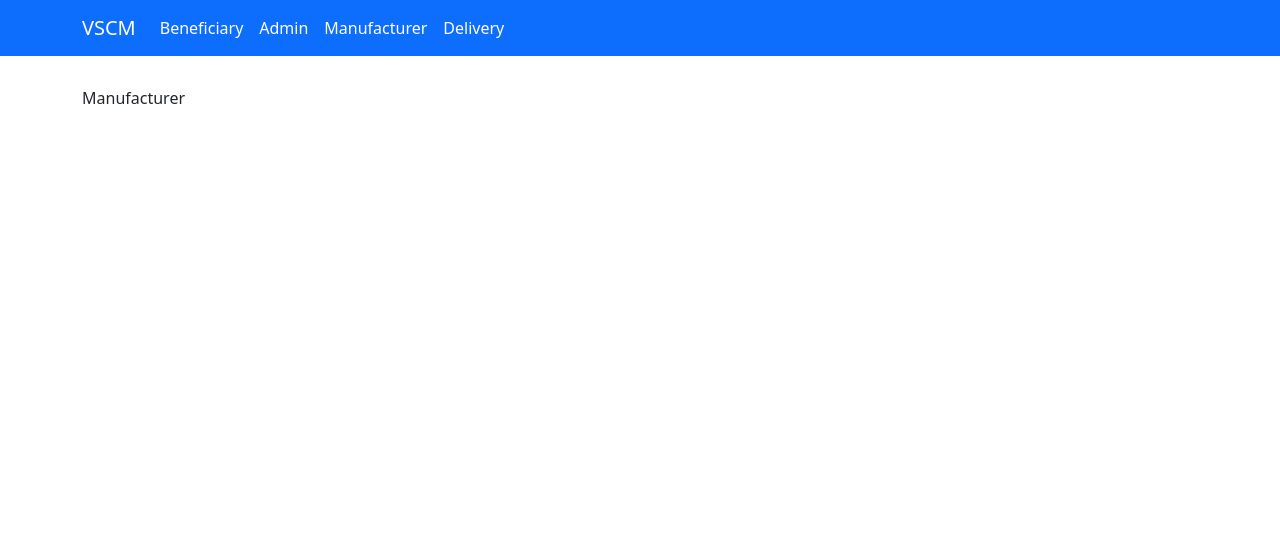
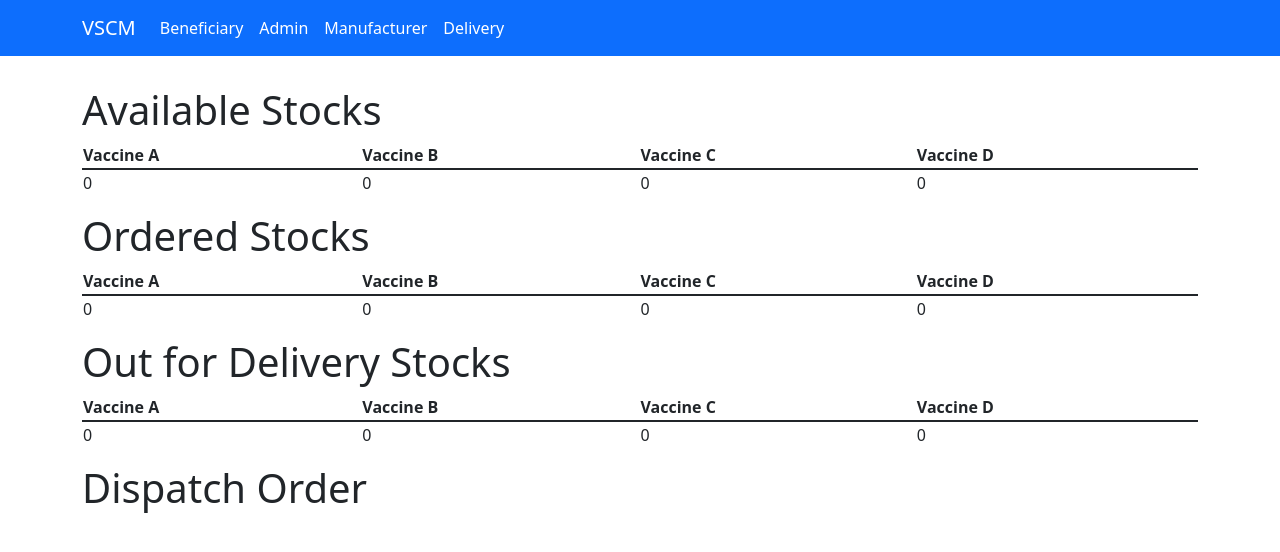
Before and after one commit to mdzaidalam52/VCSM-Blockchain, a React (Create React App) app in the folder client/: page /manufacturer in a window 1280 px wide. Shown: the top 552 px of the page. Built offline with nearby package versions, Linux system fonts and the light colour scheme.

Commit message:
Finalized UI of Admin

```diff
--- a/client/src/components/Admin/Admin.js
+++ b/client/src/components/Admin/Admin.js
@@ -1,34 +1,68 @@
-import React, {useState} from 'react'
-import { Button, Form,  } from 'react-bootstrap'
+import React, { useState } from 'react'
+import { Button, Form, Table } from 'react-bootstrap'
 
 function Admin() {
     const [signedIn, setSignedIn] = useState(false)
+    const [center, setCenter] = useState('')
+    const [availableStocks, setAvailableStocks] = useState({
+        1: 0,
+        2: 0,
+        3: 0,
+        4: 0,
+    })
+    const [orderedStocks, setOrderedStocks] = useState({
+        1: 0,
+        2: 0,
+        3: 0,
+        4: 0,
+    })
+    const [registeredStocks, setRegisteredStocks] = useState({})
 
-    const register = (e) => {
-        e.preventDefault()
-    }
+    const register = (e) => {}
 
-    const signIn = (e) => {
-        e.preventDefault()
+    const signIn = (e) => {}
+
+    const table = (data) => {
+        return (
+            <Table>
+                <tr>
+                    <th>Vaccine A</th>
+                    <th>Vaccine B</th>
+                    <th>Vaccine C</th>
+                    <th>Vaccine D</th>
+                </tr>
+                <tr>
+                    <td>{data['1']}</td>
+                    <td>{data['1']}</td>
+                    <td>{data['1']}</td>
+                    <td>{data['1']}</td>
+                </tr>
+            </Table>
+        )
     }
 
     const userProfile = () => {
         return (
             <>
                 <div>
-            <h1>Center No</h1>
+                    <h1>Center No: {center}</h1>
                     <h1>Available Stocks</h1>
+                    {table(availableStocks)}
                     <h1>Ordered Stocks</h1>
+                    {table(orderedStocks)}
+
+                    <h1>Registered Stocks</h1>
+
                     <h1>Vaccination Done</h1>
                     <Form.Group className='mb-3' controlId='formBasicPassword'>
                         <Form.Label>Aadhar Number</Form.Label>
                         <Form.Control
-                        onClick={e => console.log(e.target.value)}
+                            onClick={(e) => console.log(e.target.value)}
                             type='number'
-                        placeholder='Enter you Aadhar Number'
+                            placeholder='Enter Aadhar Number'
                         />
                     </Form.Group>
-                <Button onClick={e => register(e)} variant='primary'>
+                    <Button onClick={(e) => register(e)} variant='primary'>
                         Done
                     </Button>
                 </div>
@@ -48,7 +82,7 @@ function Admin() {
             </>
         )
     }
-    return <>{signedIn ? form() : userProfile()}</>
+    return <>{signedIn ? userProfile() : form()}</>
 }
 
 export default Admin
--- a/client/src/components/Beneficiary/Beneficiary.js
+++ b/client/src/components/Beneficiary/Beneficiary.js
@@ -5,8 +5,10 @@ import Form from 'react-bootstrap/Form'
 
 function Beneficiary() {
     const [aadhar, setAadhar] = useState('')
-    const [signedIn, setSignedIn] = useState(false)
+    const [signedIn, setSignedIn] = useState(true)
     const [msg, setMsg] = useState('')
+    const [adminChosen, setAdminChosen] = useState(false)
+    const [centerNumber, setCenterNumber] = useState(0)
 
     const register = (e) => {
         e.preventDefault()
@@ -18,21 +20,51 @@ function Beneficiary() {
         console.log('signin')
     }
 
+    const getInfoAdmin = (center) => {
+        console.log()
+    }
+
+    const changeCenterNumber = (e) => {
+        setCenterNumber(e.target.value)
+        console.log(centerNumber)
+    }
+
     const userProfile = () => {
         return (
             <Card className='text-center'>
-                <Card.Header>Beneficiary Page</Card.Header>
+                <Card.Header>{aadhar}</Card.Header>
                 <Card.Body>
-                    <Card.Title>{aadhar}</Card.Title>
-                    <Button variant='primary'>Dose 1</Button>{' '}
-                    <Button variant='primary'>Dose 2</Button>{' '}
-                    <Dropdown.Divider />
-                    <Form.Select id='disabledSelect'>
-                        <option>Vaccine A</option>
-                        <option>Vaccine B</option>
-                        <option>Vaccine C</option>
-                        <option>Vaccine D</option>
-                    </Form.Select>
+                    <Card.Title>Aadhar Number: {aadhar}</Card.Title>
+                    <Form.Group className='mb-3'>
+                        <Form.Label>Center Number</Form.Label>
+                        <Form.Control
+                            onKeyUp={(e) => changeCenterNumber(e)}
+                            type='number'
+                            placeholder='Enter Center Number'
+                        />
+                    </Form.Group>
+                    <Button onClick={(e) => getInfoAdmin(e)} variant='primary'>
+                        Search
+                    </Button>
+                    {() => {
+                        if (adminChosen) {
+                            return (
+                                <>
+                                    <Form.Select>
+                                        <option>Vaccine A</option>
+                                        <option>Vaccine B</option>
+                                        <option>Vaccine C</option>
+                                        <option>Vaccine D</option>
+                                    </Form.Select>
+                                    <Dropdown.Divider />
+                                    <Button variant='primary'>
+                                        Dose 1
+                                    </Button>{' '}
+                                    <Button variant='primary'>Dose 2</Button>{' '}
+                                </>
+                            )
+                        }
+                    }}
                 </Card.Body>
             </Card>
         )
@@ -41,7 +73,7 @@ function Beneficiary() {
     const form = () => {
         return (
             <>
-                <Form.Group className='mb-3' controlId='formBasicPassword'>
+                <Form.Group className='mb-3'>
                     <Form.Label>Aadhar Number</Form.Label>
                     <Form.Control
                         onClick={(e) => setAadhar(e.target.value)}
@@ -49,10 +81,10 @@ function Beneficiary() {
                         placeholder='Enter you Aadhar Number'
                     />
                 </Form.Group>
-                <Button onClick={e => register(e)} variant='primary'>
+                <Button onClick={(e) => register(e)} variant='primary'>
                     Register
                 </Button>{' '}
-                <Button onClick={e => signIn(e)} variant='primary'>
+                <Button onClick={(e) => signIn(e)} variant='primary'>
                     Sign In
                 </Button>
                 <h1>{msg}</h1>
--- a/client/src/components/Manufacturer/Manufacturer.js
+++ b/client/src/components/Manufacturer/Manufacturer.js
@@ -1,9 +1,85 @@
-import React from 'react'
+import React, { useState } from 'react'
+import { Form, Button, Table } from 'react-bootstrap'
 
 function Manufacturer() {
-  return (
-    <div>Manufacturer</div>
-  )
+    const [signedIn, setSignedIn] = useState(true)
+    const [availableStocks, setAvailableStocks] = useState({
+        1: 0,
+        2: 0,
+        3: 0,
+        4: 0,
+    })
+    const [orderedStocks, setOrderedStocks] = useState({
+        1: 0,
+        2: 0,
+        3: 0,
+        4: 0,
+    })
+    const [outForDeliveryStocks, setOutForDeliveryStocks] = useState({
+      1: 0,
+      2: 0,
+      3: 0,
+      4: 0,
+  })
+
+    const register = (e) => {
+        e.preventDefault()
+    }
+
+    const signIn = (e) => {
+        e.preventDefault()
+    }
+
+    const table = (data) => {
+        return (
+            <Table>
+                <tr>
+                    <th>Vaccine A</th>
+                    <th>Vaccine B</th>
+                    <th>Vaccine C</th>
+                    <th>Vaccine D</th>
+                </tr>
+                <tr>
+                    <td>{data['1']}</td>
+                    <td>{data['1']}</td>
+                    <td>{data['1']}</td>
+                    <td>{data['1']}</td>
+                </tr>
+            </Table>
+        )
+    }
+
+    const userProfile = () => {
+        return (
+            <>
+                <div>
+                    <h1>Available Stocks</h1>
+                    {table(availableStocks)}
+                    <h1>Ordered Stocks</h1>
+                    {table(orderedStocks)}
+                    <h1>Out for Delivery Stocks</h1>
+                    {table(outForDeliveryStocks)}
+                    <h1>Dispatch Order</h1>
+
+                </div>
+            </>
+        )
+    }
+
+    const form = () => {
+        return (
+            <>
+                <Button onClick={(e) => register(e)} variant='primary'>
+                    Register
+                </Button>{' '}
+                <Button onClick={(e) => signIn(e)} variant='primary'>
+                    Sign In
+                </Button>
+            </>
+        )
+    }
+
+    return <>{signedIn ? userProfile() : form()}</>
 }
 
 export default Manufacturer
```
Also changed, not shown: client/src/contracts/Actors.json, client/src/contracts/Admin.json, client/src/contracts/Delivery.json, client/src/contracts/Manufacturer.json, client/src/contracts/People.json. Lines whose indentation alone changed are shown as unchanged.
